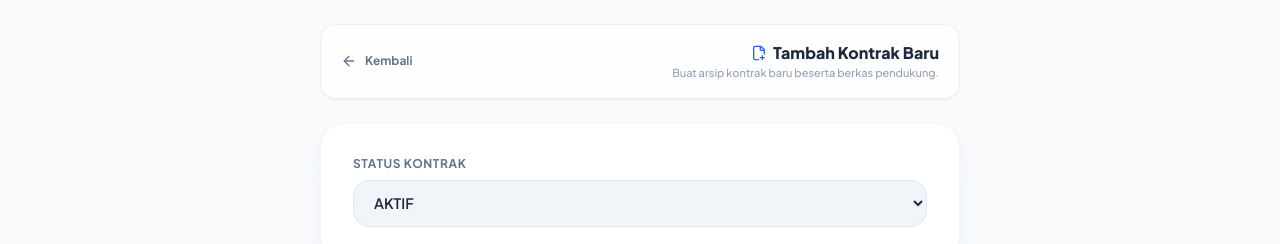
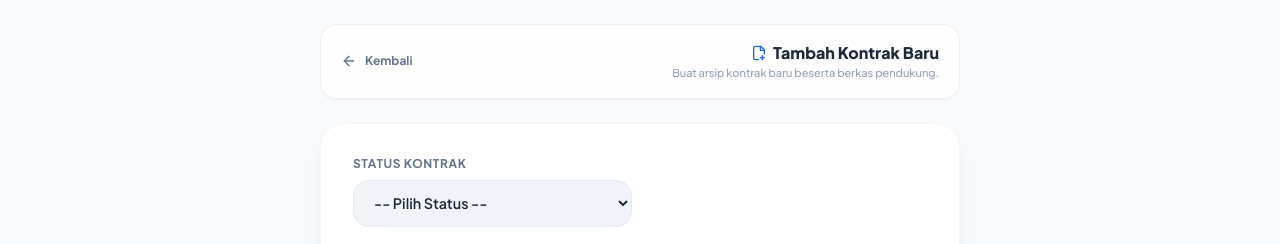
Before and after one commit to jerrystinbox/kontrak, a website: page kontrak/input.html in a window 1280 px wide. Shown: the top 244 px of the page. Drawn offline with nearby package versions, Linux system fonts and the light colour scheme; no server answers.

Commit message:
Make contract status selection required
Updated the contract status selection to require a value and removed the default selected option.

```diff
--- a/kontrak/input.html
+++ b/kontrak/input.html
@@ -42,12 +42,13 @@
     <!-- Form Container -->
     <div class="max-w-2xl mx-auto px-4 mt-4">
         <form id="inputForm" class="bg-white rounded-3xl p-6 sm:p-8 border border-slate-100 shadow-xl shadow-slate-200/50 space-y-5">
-                <!-- Status Kontrak (Kompak) -->
-                <div class="sm:col-span-8">
+            <!-- Status Kontrak (Kompak) -->
+            <div class="grid grid-cols-1 sm:grid-cols-2 gap-4">
+                <div>
                     <label class="block text-xs font-bold text-slate-500 uppercase tracking-wider mb-2">Status Kontrak</label>
-                    <select id="status" class="form-input">
+                    <select id="status" class="form-input" required>
                         <option value="">-- Pilih Status --</option>
-                        <option value="AKTIF" selected>AKTIF</option>
+                        <option value="AKTIF">AKTIF</option>
                         <option value="SELESAI">SELESAI</option>
                         <option value="PERPANJANGAN">PERPANJANGAN</option>
                         <option value="KOSONG">KOSONG</option>
```
